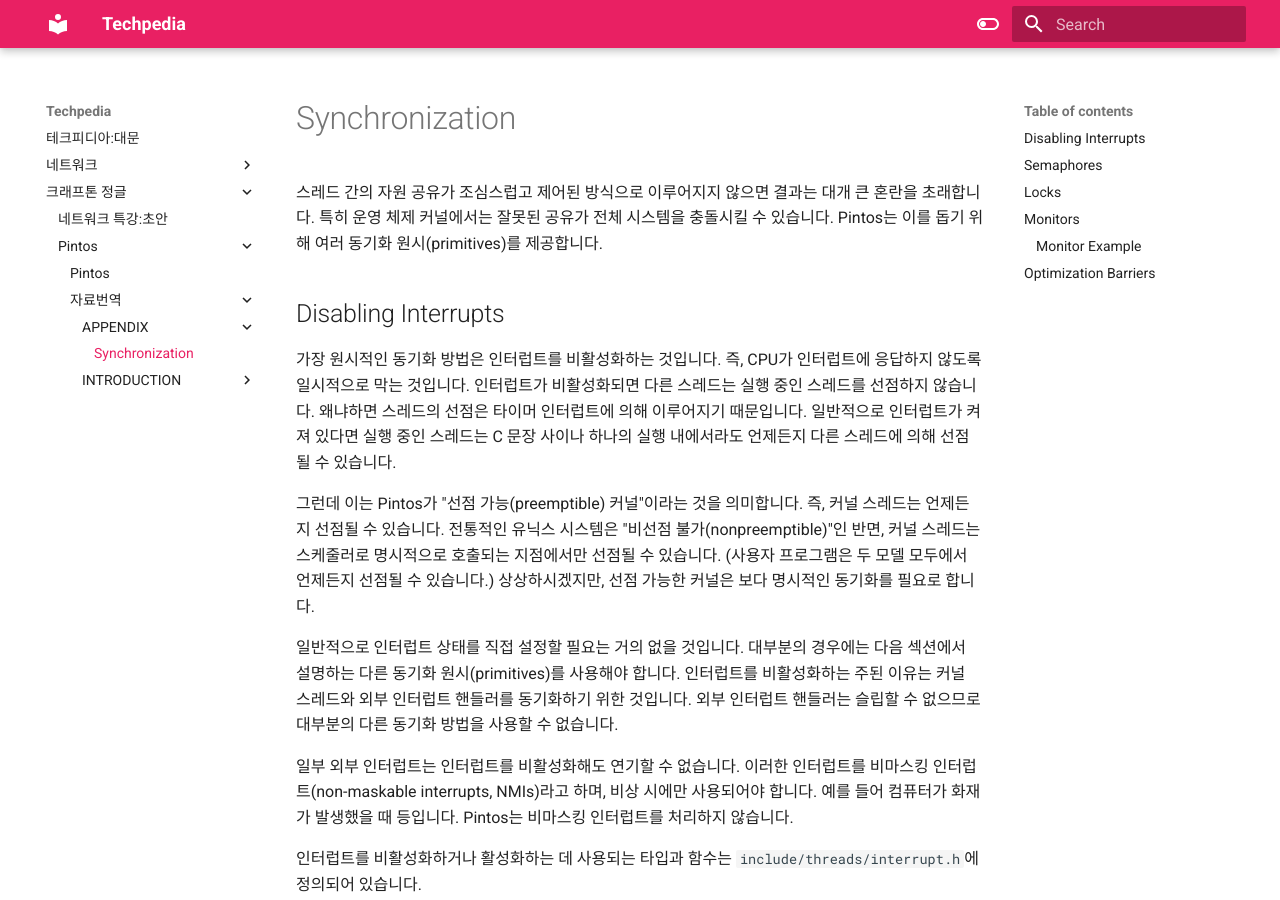
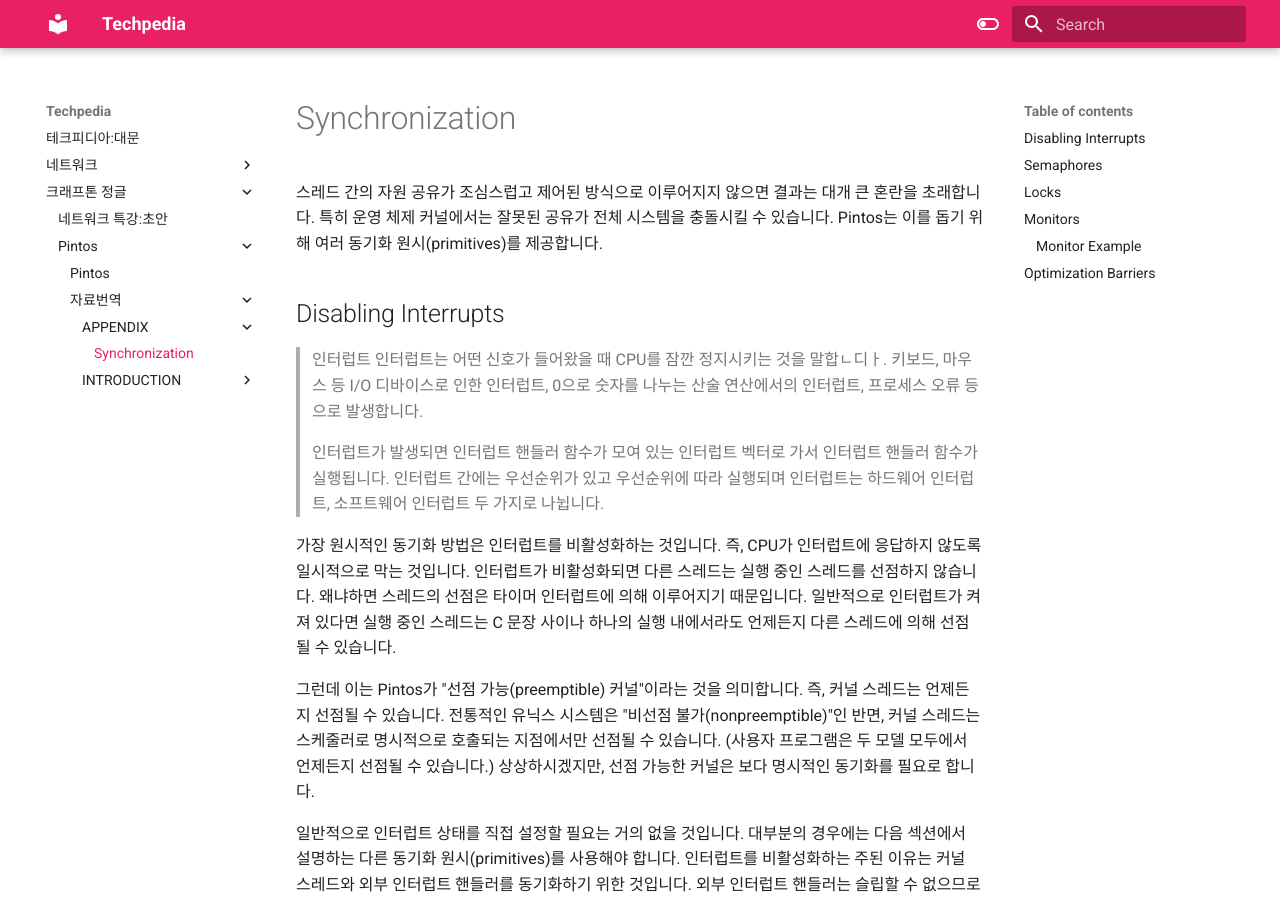
Before and after one commit to onezerokang/onezerokang.github.io, an MkDocs documentation site: the page built from docs/크래프톤 정글/Pintos/자료번역/APPENDIX/Synchronization.md, in a window 1280 px wide and 900 px high. Built offline with MkDocs 1.6.1 and Material for MkDocs 9.7.7, drawn with Linux system fonts in a browser that asks for light colours.

Commit message:
Synchronization GPT 번역

```diff
--- a/docs/크래프톤 정글/Pintos/자료번역/APPENDIX/Synchronization.md
+++ b/docs/크래프톤 정글/Pintos/자료번역/APPENDIX/Synchronization.md
@@ -5,6 +5,11 @@
 Pintos는 이를 돕기 위해 여러 동기화 원시(primitives)를 제공합니다.
 
 ## Disabling Interrupts
+
+> 인터럽트
+> 인터럽트는 어떤 신호가 들어왔을 때 CPU를 잠깐 정지시키는 것을 말합ㄴ디ㅏ. 키보드, 마우스 등 I/O 디바이스로 인한 인터럽트, 0으로 숫자를 나누는 산술 연산에서의 인터럽트, 프로세스 오류 등으로 발생합니다.
+>
+> 인터럽트가 발생되면 인터럽트 핸들러 함수가 모여 있는 인터럽트 벡터로 가서 인터럽트 핸들러 함수가 실행됩니다. 인터럽트 간에는 우선순위가 있고 우선순위에 따라 실행되며 인터럽트는 하드웨어 인터럽트, 소프트웨어 인터럽트 두 가지로 나뉩니다.
 
 가장 원시적인 동기화 방법은 인터럽트를 비활성화하는 것입니다. 즉, CPU가 인터럽트에 응답하지 않도록 일시적으로 막는 것입니다. 인터럽트가 비활성화되면 다른 스레드는 실행 중인 스레드를 선점하지 않습니다. 왜냐하면 스레드의 선점은 타이머 인터럽트에 의해 이루어지기 때문입니다. 일반적으로 인터럽트가 켜져 있다면 실행 중인 스레드는 C 문장 사이나 하나의 실행 내에서라도 언제든지 다른 스레드에 의해 선점될 수 있습니다.
 
```
